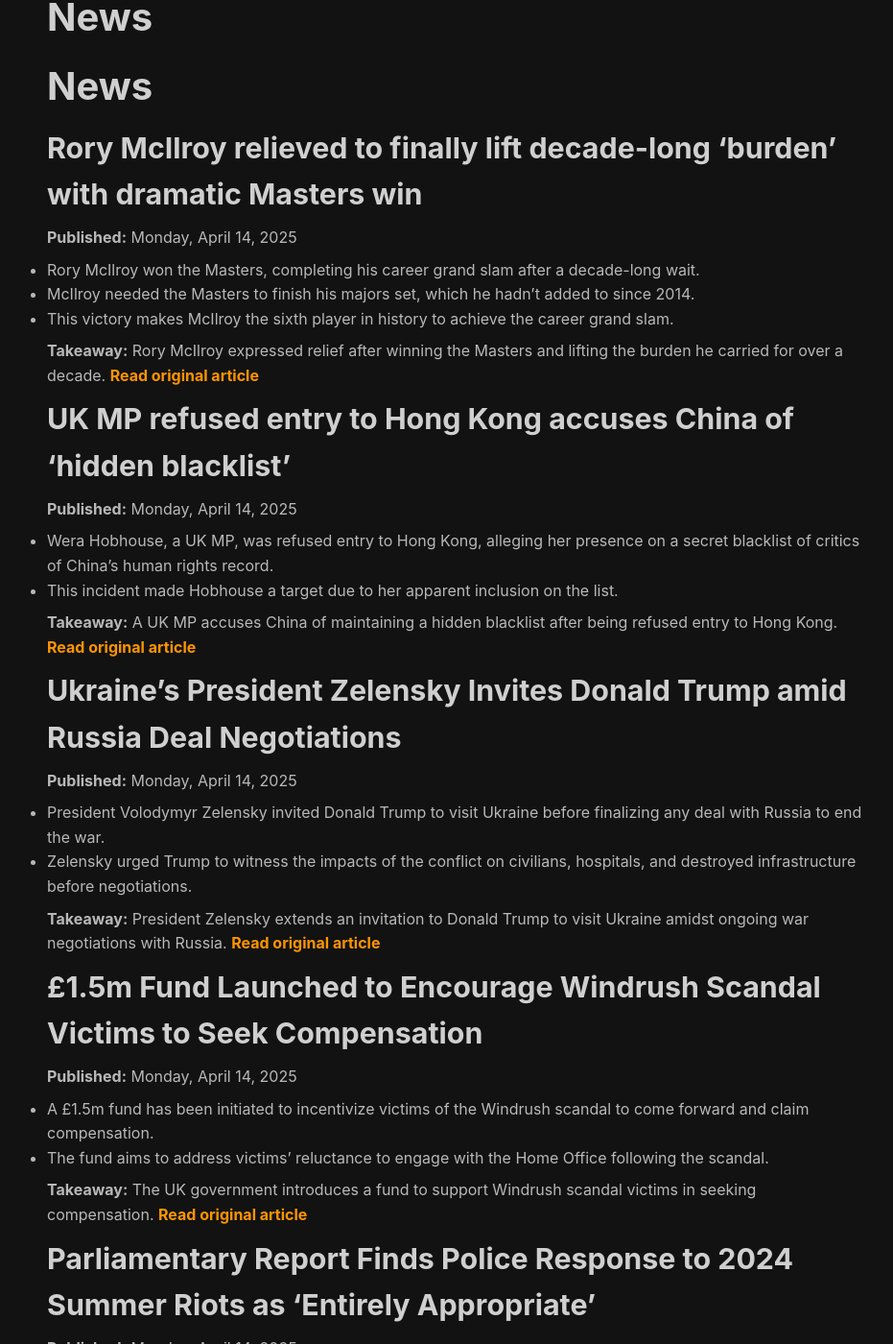
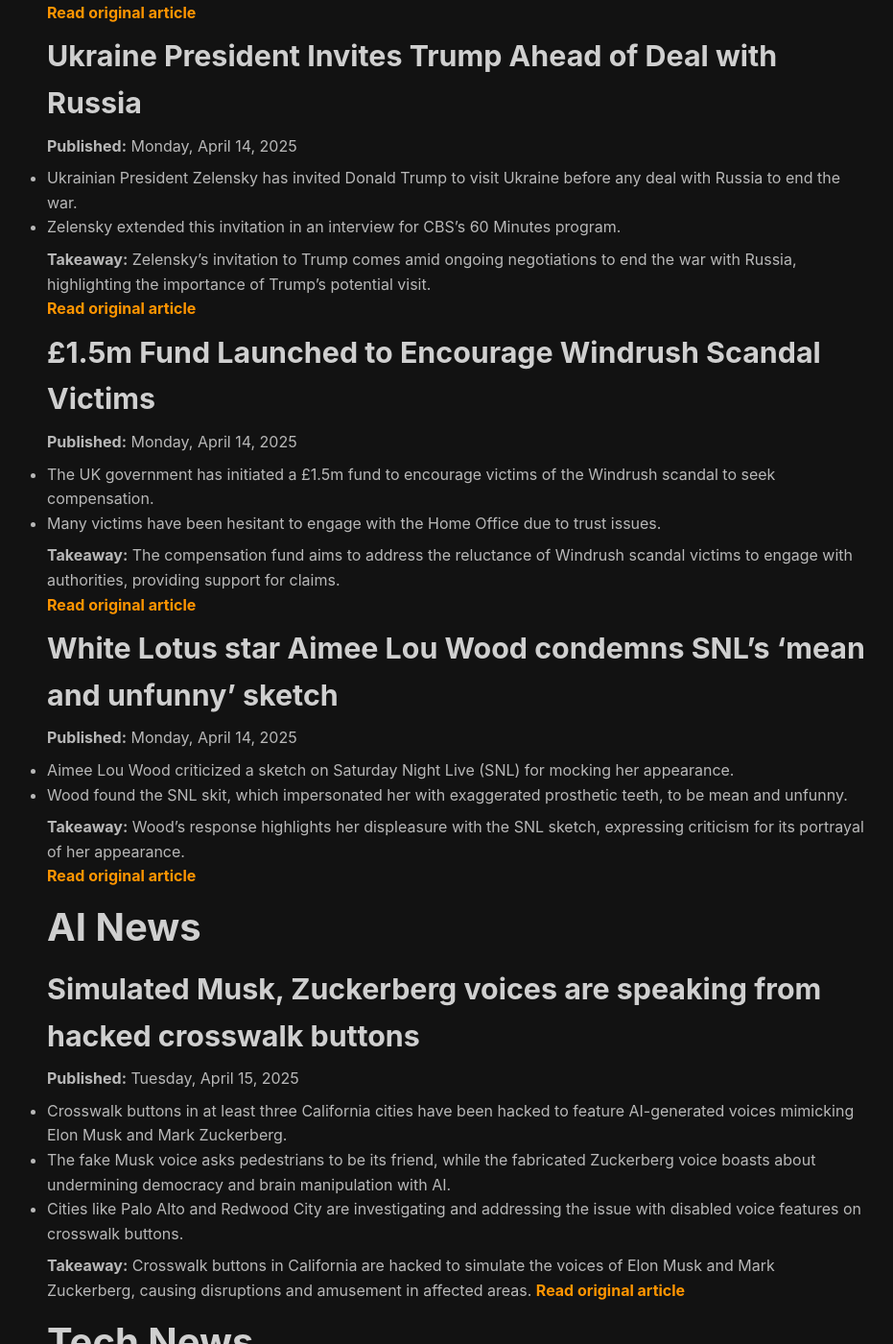
Before and after one commit to jonhadfield/jonhadfield.github.io, a Jekyll site: the page built from index.md, in a window 1280 px wide and 1400 px high, scrolled down 789 px. Shown: the whole window at 96% size, without its empty margins (164-1095 px from the left). Built offline with Jekyll 4.4.1, drawn with Linux system fonts in a browser that asks for light colours; nearby versions of some CDN libraries; some of the changed text lies outside the part shown.

Commit message:
update files.

```diff
--- a/index.md
+++ b/index.md
@@ -21,29 +21,6 @@ footer: false
 ---
 
 
-# Spurs News
-
-# Spurs News
-## Leaky Spurs leave Postecoglou facing date with destiny
-**Published:** Sunday, April 13, 2025
-
-- Tottenham Hotspur's issues lie in leaks in midfield and defense, leading to their poor performance and low league position.
-- Spurs have faced significant defeats and own goals under Postecoglou's management.
-- Postecoglou's focus is now on the Europa League quarter-final second leg match against Eintracht Frankfurt.
-
-**Takeaway:** Spurs' ongoing defensive issues and defeats place Postecoglou's future in question.
-[Read original article](https://www.bbc.com/sport/football/articles/c0jz42d8442o)
-
-## Premier League 10 talking points from the weekend's action
-**Published:** Monday, April 14, 2025
-
-- Newcastle's strong team effort led to a notable win against Manchester United.
-- Graham Potter faces pressure at West Ham after a series of poor results.
-- Aston Villa's penalty-taking dilemma reflects their increased attacking options.
-
-**Takeaway:** Key highlights from the weekend's Premier League matches, including standout performances and managerial challenges.
-[Read original article](https://www.theguardian.com/football/2025/apr/14/premier-league-10-talking-points-from-the-weekends-action)
-
 # News
 
 # News
@@ -51,90 +28,115 @@ footer: false
 ## Rory McIlroy relieved to finally lift decade-long ‘burden’ with dramatic Masters win
 **Published:** Monday, April 14, 2025
 
-- Rory McIlroy won the Masters, completing his career grand slam after a decade-long wait.
-- McIlroy needed the Masters to finish his majors set, which he hadn't added to since 2014.
+- Rory McIlroy won the Masters, completing a career grand slam after a decade-long weight on his shoulders.
 - This victory makes McIlroy the sixth player in history to achieve the career grand slam.
+- McIlroy had not won a major since his 2014 US PGA Championship victory.
 
-**Takeaway:** Rory McIlroy expressed relief after winning the Masters and lifting the burden he carried for over a decade. [Read original article](https://www.theguardian.com/sport/2025/apr/14/masters-rory-mcilroy-reaction-win-lifts-burden)
+**Takeaway:** McIlroy expressed his relief at finally securing the Masters win, describing it as a dream come true.
+[Read original article](https://www.theguardian.com/sport/2025/apr/14/masters-rory-mcilroy-reaction-win-lifts-burden)
 
 ## UK MP refused entry to Hong Kong accuses China of ‘hidden blacklist’
 **Published:** Monday, April 14, 2025
 
-- Wera Hobhouse, a UK MP, was refused entry to Hong Kong, alleging her presence on a secret blacklist of critics of China's human rights record.
-- This incident made Hobhouse a target due to her apparent inclusion on the list.
+- Wera Hobhouse, a UK Liberal Democrat MP, was denied entry to Hong Kong due to her presence on a secret list of critics of China's human rights record.
+- Hobhouse believes her listing on this secret blacklist made her a target.
 
-**Takeaway:** A UK MP accuses China of maintaining a hidden blacklist after being refused entry to Hong Kong. [Read original article](https://www.bbc.com/news/articles/c0r5vlwj4dqo)
+**Takeaway:** Hobhouse accuses China of maintaining a hidden blacklist affecting critics of its human rights record.
+[Read original article](https://www.theguardian)
 
-## Ukraine's President Zelensky Invites Donald Trump amid Russia Deal Negotiations
+## Ukraine President Invites Trump Ahead of Deal with Russia
 **Published:** Monday, April 14, 2025
 
-- President Volodymyr Zelensky invited Donald Trump to visit Ukraine before finalizing any deal with Russia to end the war.
-- Zelensky urged Trump to witness the impacts of the conflict on civilians, hospitals, and destroyed infrastructure before negotiations.
+- Ukrainian President Zelensky has invited Donald Trump to visit Ukraine before any deal with Russia to end the war.
+- Zelensky extended this invitation in an interview for CBS's 60 Minutes program.
 
-**Takeaway:** President Zelensky extends an invitation to Donald Trump to visit Ukraine amidst ongoing war negotiations with Russia. [Read original article](https://www.bbc.com/news/articles/c0r5vlwj4dqo)
+**Takeaway:** Zelensky's invitation to Trump comes amid ongoing negotiations to end the war with Russia, highlighting the importance of Trump's potential visit.
+[Read original article](https://www.bbc.com/news/articles/c0r5vlwj4dqo)
 
-## £1.5m Fund Launched to Encourage Windrush Scandal Victims to Seek Compensation
+## £1.5m Fund Launched to Encourage Windrush Scandal Victims
 **Published:** Monday, April 14, 2025
 
-- A £1.5m fund has been initiated to incentivize victims of the Windrush scandal to come forward and claim compensation.
-- The fund aims to address victims' reluctance to engage with the Home Office following the scandal.
+- The UK government has initiated a £1.5m fund to encourage victims of the Windrush scandal to seek compensation.
+- Many victims have been hesitant to engage with the Home Office due to trust issues.
 
-**Takeaway:** The UK government introduces a fund to support Windrush scandal victims in seeking compensation. [Read original article](https://www.theguardian.com/uk-news/2025/apr/14/ministers-try-encourage-windrush-compensation-claims-fund)
+**Takeaway:** The compensation fund aims to address the reluctance of Windrush scandal victims to engage with authorities, providing support for claims.
+[Read original article](https://www.theguardian.com/uk-news/2025/apr/14/ministers-try-encourage-windrush-compensation-claims-fund)
 
-## Parliamentary Report Finds Police Response to 2024 Summer Riots as 'Entirely Appropriate'
+## White Lotus star Aimee Lou Wood condemns SNL’s ‘mean and unfunny’ sketch
 **Published:** Monday, April 14, 2025
 
-- A parliamentary report concluded that the police response to the 2024 summer riots was deemed "entirely appropriate."
-- MPs dismissed accusations of "two-tier policing," considering such claims baseless and unjustified.
+- Aimee Lou Wood criticized a sketch on Saturday Night Live (SNL) for mocking her appearance.
+- Wood found the SNL skit, which impersonated her with exaggerated prosthetic teeth, to be mean and unfunny.
 
-**Takeaway:** A parliamentary report validates the police response to the 2024 summer riots, deeming it suitable and dismissing claims of unequal treatment. [Read original article](https://www.theguardian.com/uk-news/2025/apr/14/claims-of-two-tier-policing-during-2024-summer-riots-baseless-report-finds)
-
-# AI News
+**Takeaway:** Wood's response highlights her displeasure with the SNL sketch, expressing criticism for its portrayal of her appearance.
+[Read original article](https://www.theguardian.com/culture/2025/apr/14/white-lotus-star-aimee-lou-wood-snl-mean-unfunny-sketch-skit)
 
 # AI News
 ## Simulated Musk, Zuckerberg voices are speaking from hacked crosswalk buttons
-**Published:** Tuesday, April 13, 2025
+**Published:** Tuesday, April 15, 2025
 
-- Crosswalk buttons in at least three California cities were hacked over the weekend to sound like Tesla CEO Elon Musk and Meta CEO Mark Zuckerberg.
-- City officials in Palo Alto, Redwood City, and Menlo Park are dealing with the hack, which involves the simulated voices making unusual statements.
-- Videos online show the hacked crosswalk buttons playing the voices of Musk and Zuckerberg, with humorous and bizarre phrases being spoken.
+- Crosswalk buttons in at least three California cities have been hacked to feature AI-generated voices mimicking Elon Musk and Mark Zuckerberg.
+- The fake Musk voice asks pedestrians to be its friend, while the fabricated Zuckerberg voice boasts about undermining democracy and brain manipulation with AI.
+- Cities like Palo Alto and Redwood City are investigating and addressing the issue with disabled voice features on crosswalk buttons.
 
-**Takeaway:** Hackers have altered crosswalk buttons to mimic the voices of tech personalities Elon Musk and Mark Zuckerberg, causing confusion and amusement in California cities. [Read original article](https://www.theverge.com/news/647830/crosswalk-hack-musk-zuckerberg-voices-california)
-
-# Tech News
+**Takeaway:** Crosswalk buttons in California are hacked to simulate the voices of Elon Musk and Mark Zuckerberg, causing disruptions and amusement in affected areas. [Read original article](https://www.theverge.com/news/647830/crosswalk-hack-musk-zuckerberg-voices-california)
 
 # Tech News
 ## Simulated Musk, Zuckerberg voices are speaking from hacked crosswalk buttons
-**Published:** Monday, April 13, 2025
+**Published:** Tuesday, April 13, 2025
 
-- Crosswalk buttons in California hacked to mimic voices of Elon Musk and Mark Zuckerberg
-- Palo Alto and Redwood City impacted; videos show Musk's voice joking about cancer and loneliness
-- Voice features important for visually impaired affected
+- Crosswalk buttons in California cities hacked to simulate voices of Elon Musk and Mark Zuckerberg.
+- City officials disable voice features in affected intersections.
+- Simulated voices may play alongside safety notices for visually impaired individuals.
 
-**Takeaway:** Crosswalk buttons in California hacked to imitate voices of tech CEOs, causing disruptions in pedestrian guidance. [Read original article](https://www.theverge.com/news/647830/crosswalk-hack-musk-zuckerberg-voices-california)
+**Takeaway:** Hackers replaced crosswalk voice guidance with AI-generated voices of Musk and Zuckerberg, prompting safety concerns.
+[Read original article](https://www.theverge.com/news/647830/crosswalk-hack-musk-zuckerberg-voices-california)
 
 ## Landmark antitrust trial could force Zuckerberg to sell Instagram
 **Published:** Sunday, April 13, 2025
 
-- FTC alleges Meta's acquisitions of Instagram and WhatsApp aimed to eliminate competition
-- Trial could lead to Zuckerberg selling off Instagram and WhatsApp
-- Meta likely to argue that consumer benefits resulted from the acquisitions
+- FTC alleges Meta’s acquisition of Instagram and WhatsApp aimed to eliminate competition.
+- Trial may result in Meta CEO selling off Instagram and WhatsApp.
+- Case questions whether consumers benefitted from Instagram's acquisition by Facebook.
 
-**Takeaway:** FTC's antitrust case against Meta centers on alleged anti-competitive acquisitions, possibly affecting Meta's ownership of Instagram and WhatsApp. [Read original article](https://www.bbc.com/news/articles/cedy2ygy50do)
+**Takeaway:** FTC-led antitrust trial targets Meta's acquisition practices, potentially impacting Instagram and WhatsApp ownership.
+[Read original article](https://www.bbc.com/news/articles/cedy2ygy50do)
 
 ## PS5 price jumps £40 as Sony cites 'challenging' market conditions
 **Published:** Monday, April 14, 2025
 
-- Sony increases PS5 prices globally due to market challenges
-- Digital edition price in UK up by £40 to £429.99
-- Price changes attributed to inflation and exchange rates
+- Sony increases PS5 prices citing challenging market conditions.
+- Digital edition price rises by £40 to £429.99 in the UK.
+- Price adjustments aim to align digital edition with the standard version.
 
-**Takeaway:** Sony raises PS5 prices globally citing market challenges, with the UK digital edition now at £429.99. [Read original article](https://www.bbc.com/news/articles/ce82391x2kyo)
+**Takeaway:** Sony raises PS5 prices due to market challenges, impacting consumers globally.
+[Read original article](https://www.bbc.com/news/articles/ce82391x2kyo)
 
 ## Everyone's jumping on the AI doll trend - but what are the concerns?
 **Published:** Friday, April 11, 2025
 
-- Trend of creating AI-generated miniature dolls of individuals using tools like ChatGPT and Copilot
-- Experts caution over energy and data implications of the AI doll trend
+- Trend of creating AI-generated miniature dolls using tools like ChatGPT and Copilot.
+- Concerns arise over AI's energy consumption and data usage.
+- Users transform into miniaturized versions through generative AI tools.
 
-**Takeaway:** Emergence of AI-generated miniature dolls raises concerns over energy consumption and data privacy implications. [Read original article](https://www.bbc.com/news/articles/c5yg690e9eno)
+**Takeaway:** Rise of AI-generated miniature dolls raises concerns about energy usage and data privacy.
+[Read original article](https://www.bbc.com/news/articles/c5yg690e9eno)
+
+# Spurs News
+## Leaky Spurs leave Postecoglou facing date with destiny
+**Published:** Sunday, April 13, 2025
+
+- Tottenham Hotspur under Ange Postecoglou have struggled with leaks in defense and midfield, leading to poor results.
+- Spurs have lost 17 Premier League games out of 32 this season.
+- Postecoglou faces pressure as the team languishes in 15th place.
+
+**Takeaway:** Spurs' defensive vulnerabilities continue to undermine their season, putting Postecoglou's tenure at risk. [Read original article](https://www.bbc.com/sport/football/articles/c0jz42d8442o)
+
+## Premier League: 10 talking points from the weekend's action
+**Published:** Monday, April 14, 2025
+
+- Newcastle's strong collective effort against Manchester United led to a 4-1 victory.
+- Harry Amass's emergence is noteworthy despite a challenging debut against high-quality opponents.
+- West Ham manager Graham Potter faces pressure with only three wins in 13 games.
+
+**Takeaway:** Notable performances and emerging talents mark the latest Premier League action, highlighting challenges for managers like Potter. [Read original article](https://www.theguardian.com/football/2025/apr/14/premier-league-10-talking-points-from-the-weekends-action)
```
